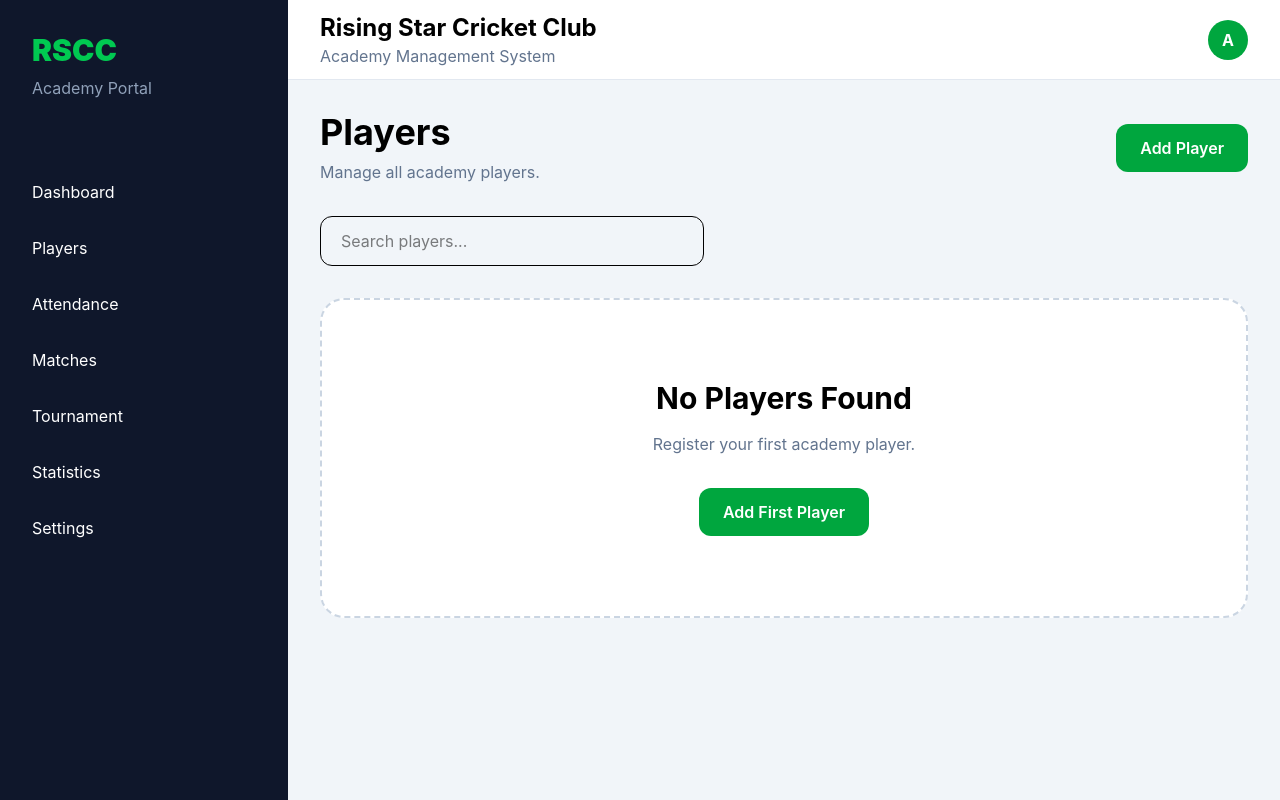
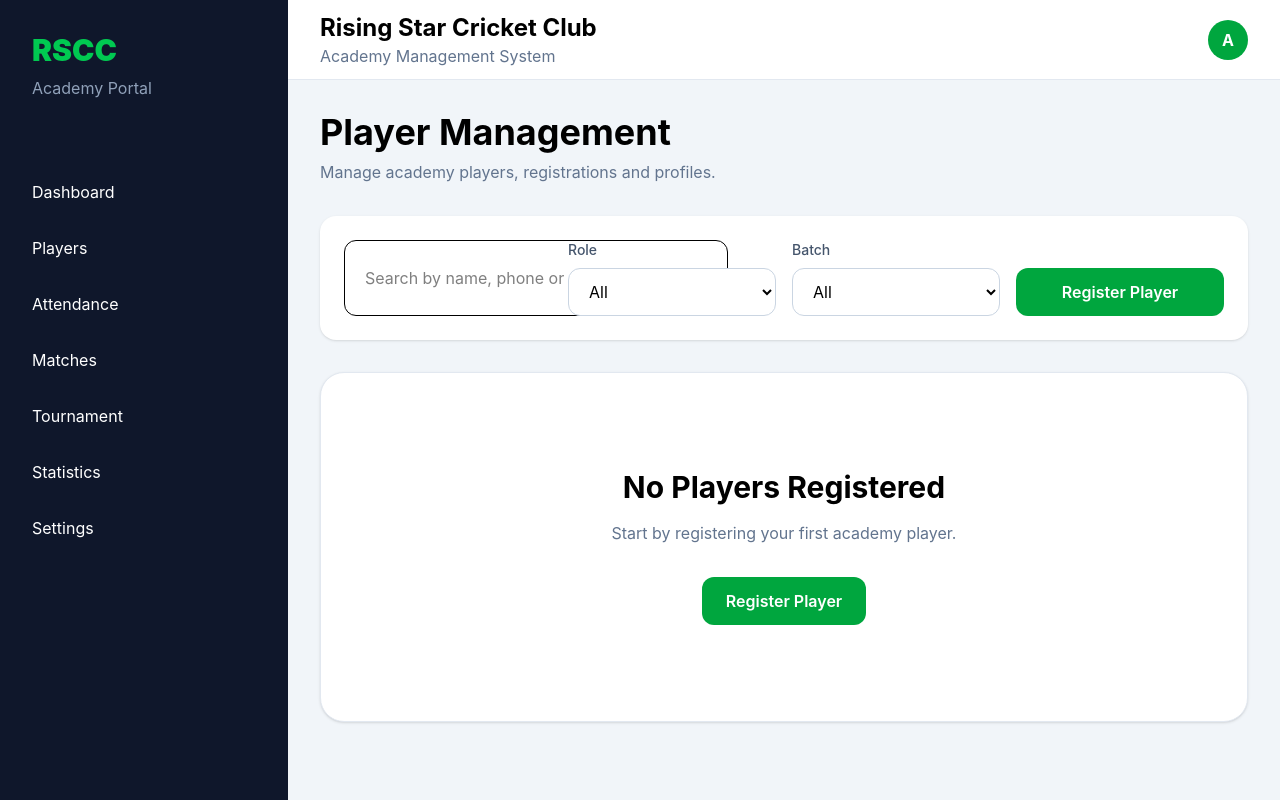
Before and after one commit to apexalphaa/rscc-app, a React (Vite) app in the folder apps/frontend/: page /players in a window 1280 px wide. Built offline with nearby package versions, Linux system fonts and the light colour scheme.

Commit message:
Update Players.jsx

```diff
--- a/apps/frontend/src/pages/Players.jsx
+++ b/apps/frontend/src/pages/Players.jsx
@@ -2,51 +2,36 @@ import { useState } from "react";
 
 import DashboardLayout from "../layouts/DashboardLayout";
 import PageHeader from "../components/PageHeader";
-import SearchBar from "../components/SearchBar";
-import EmptyState from "../components/EmptyState";
-import Modal from "../components/Modal";
-import PlayerForm from "../components/PlayerForm";
-import Button from "../components/common/Button";
+import PlayersToolbar from "../components/PlayersToolbar";
+import PlayersEmptyState from "../components/PlayersEmptyState";
 
 export default function Players() {
-  const [open, setOpen] = useState(false);
+
+  const [showModal, setShowModal] = useState(false);
 
   return (
     <DashboardLayout>
 
       <PageHeader
-        title="Players"
-        subtitle="Manage all academy players."
-        action={
-          <Button onClick={() => setOpen(true)}>
-            Add Player
-          </Button>
-        }
+        title="Player Management"
+        subtitle="Manage academy players, registrations and profiles."
       />
 
-      <div className="mt-8 mb-8">
-        <SearchBar placeholder="Search players..." />
+      <div className="mt-8">
+
+        <PlayersToolbar
+          onAdd={() => setShowModal(true)}
+        />
+
       </div>
 
-      <EmptyState
-        title="No Players Found"
-        description="Register your first academy player."
-        button={
-          <Button onClick={() => setOpen(true)}>
-            Add First Player
-          </Button>
-        }
-      />
+      <div className="mt-8">
 
-      <Modal
-        open={open}
-        title="Register Player"
-        onClose={() => setOpen(false)}
-      >
-        <PlayerForm
-          onCancel={() => setOpen(false)}
+        <PlayersEmptyState
+          onAdd={() => setShowModal(true)}
         />
-      </Modal>
+
+      </div>
 
     </DashboardLayout>
   );
```
